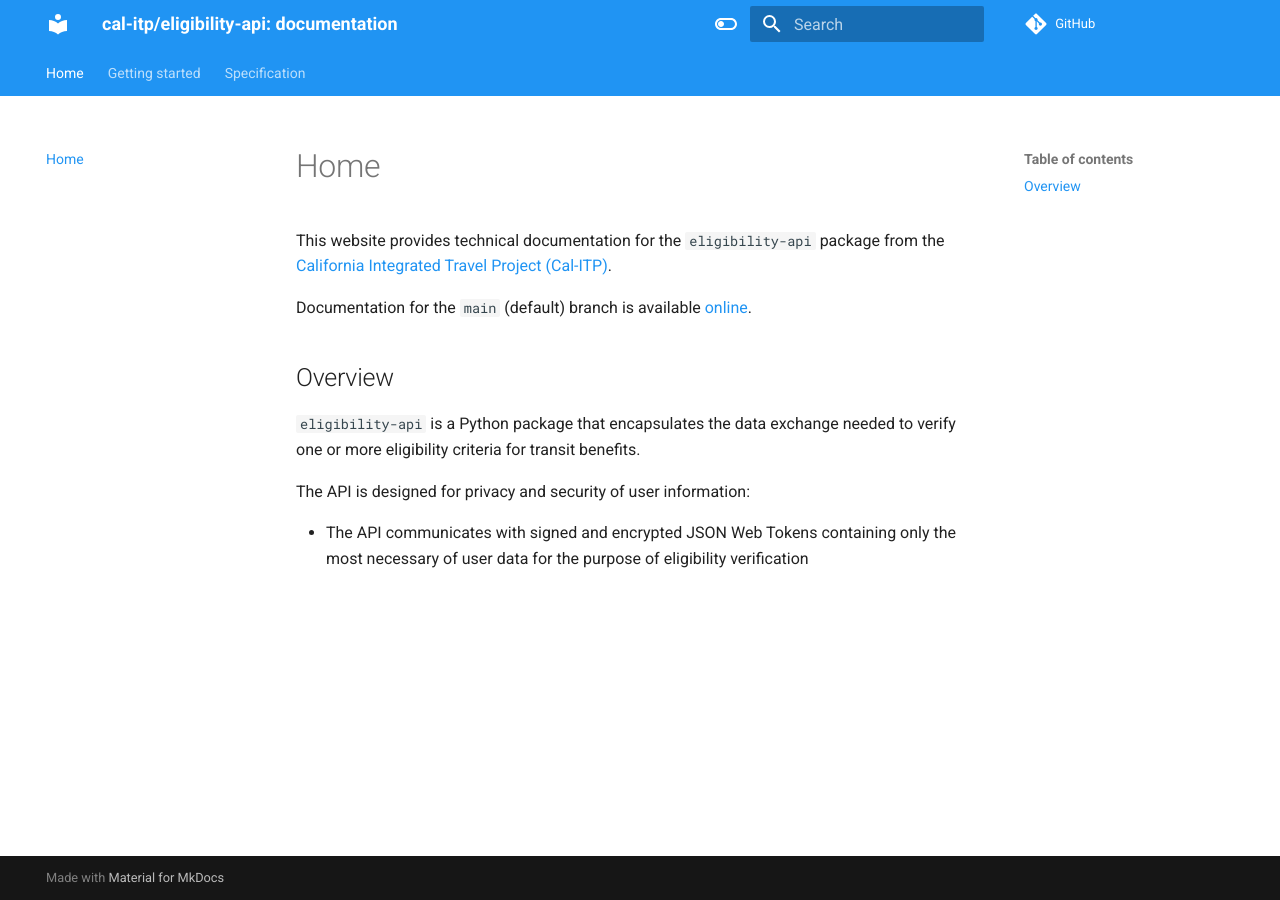
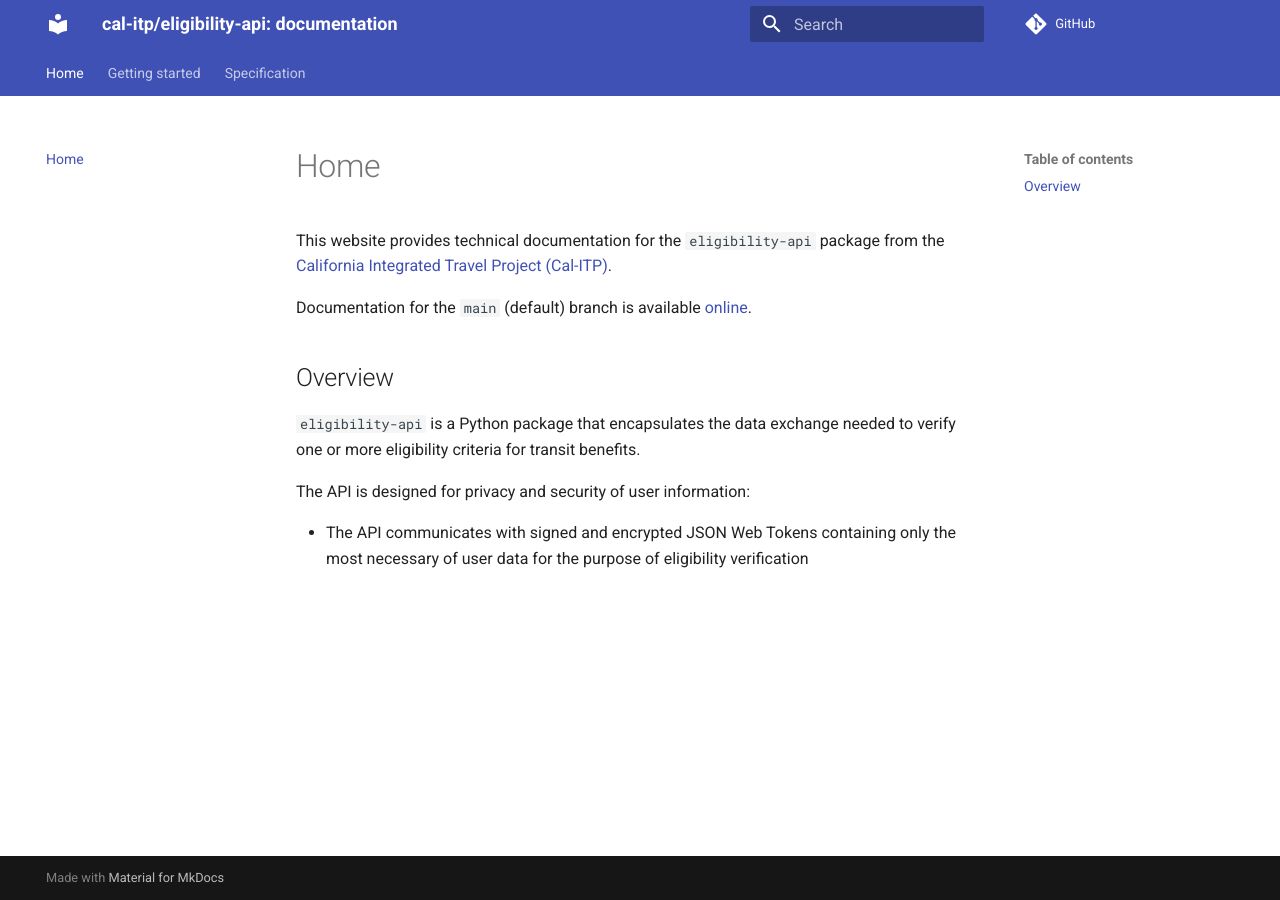
Before and after one commit to cal-itp/eligibility-api, an MkDocs documentation site: the page built from docs/README.md, in a window 1280 px wide. Built offline with MkDocs 1.6.1 and Material for MkDocs 9.7.7, drawn with Linux system fonts in a browser that asks for light colours; nearby versions of some CDN libraries; comment, search, counter and statistics services are not loaded.

Commit message:
feat(docs): update docs theme

```diff
--- a/mkdocs.yml
+++ b/mkdocs.yml
@@ -8,20 +8,7 @@ theme:
   features:
     - navigation.tabs
   palette:
-    - media: "(prefers-color-scheme: light)"
-      scheme: default
-      primary: blue
-      accent: amber
-      toggle:
-        icon: material/toggle-switch-off-outline
-        name: Switch to dark mode
-    - media: "(prefers-color-scheme: dark)"
-      scheme: slate
-      primary: blue
-      accent: amber
-      toggle:
-        icon: material/toggle-switch
-        name: Switch to light mode
+    scheme: default
 
 extra:
   analytics:
@@ -37,6 +24,7 @@ extra_javascript:
 
 extra_css:
   - https://use.fontawesome.com/releases/v5.13.0/css/all.css
+  - https://docs.calitp.org/benefits/styles/theme.css
 
 markdown_extensions:
   - admonition
```
